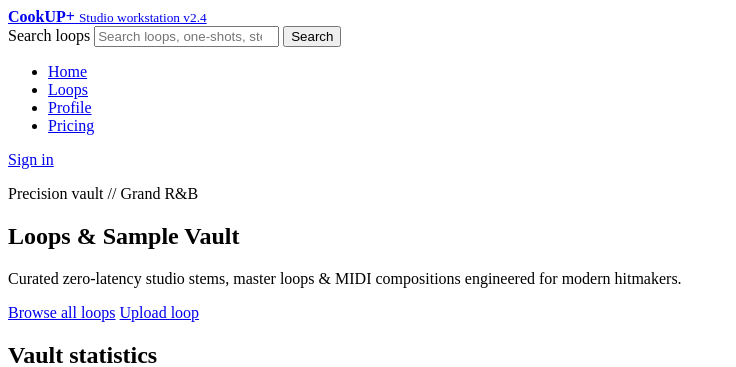
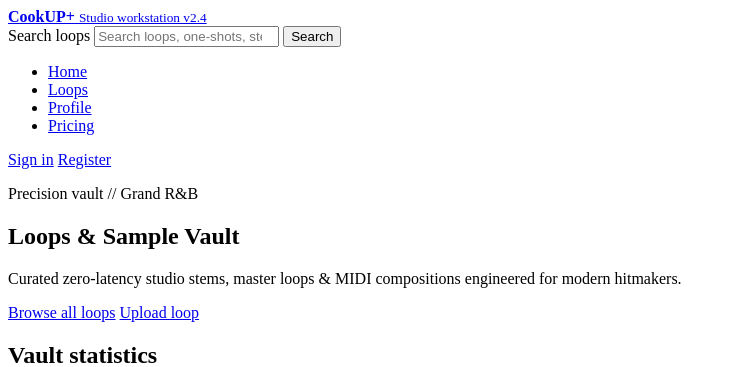
Before and after one commit to meneluero/CookUP, a PHP site: page / in a window 1280 px wide. Shown: the top 367 px of the page, without its empty margins (0-736 px from the left). Run offline with PHP 8.4, Linux system fonts and the light colour scheme.

Commit message:
feat: add register link to main navigation

```diff
--- a/public/views/partials/header.html.php
+++ b/public/views/partials/header.html.php
@@ -32,4 +32,5 @@ $navItems = [
     </nav>
 
     <a href="/login" class="button button--primary">Sign in</a>
+    <a href="/register" class="button">Register</a>
 </header>
```
